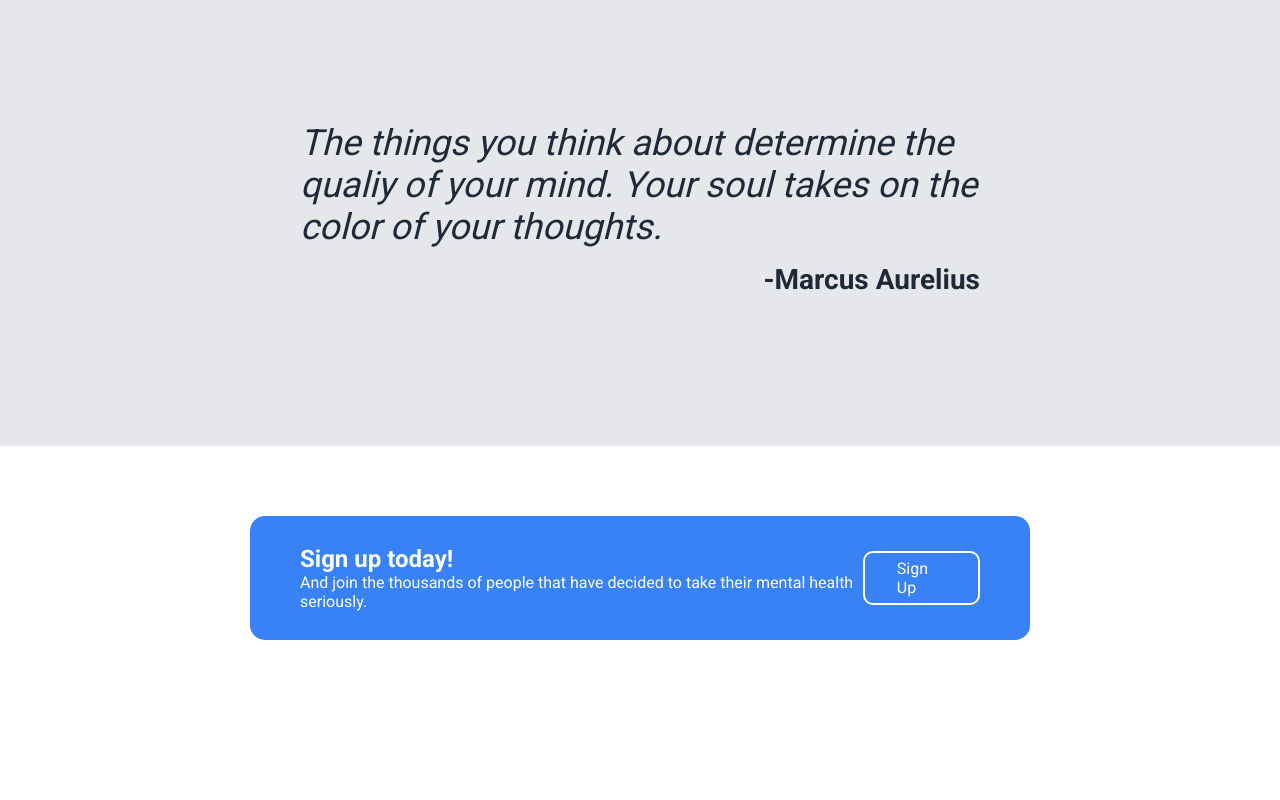
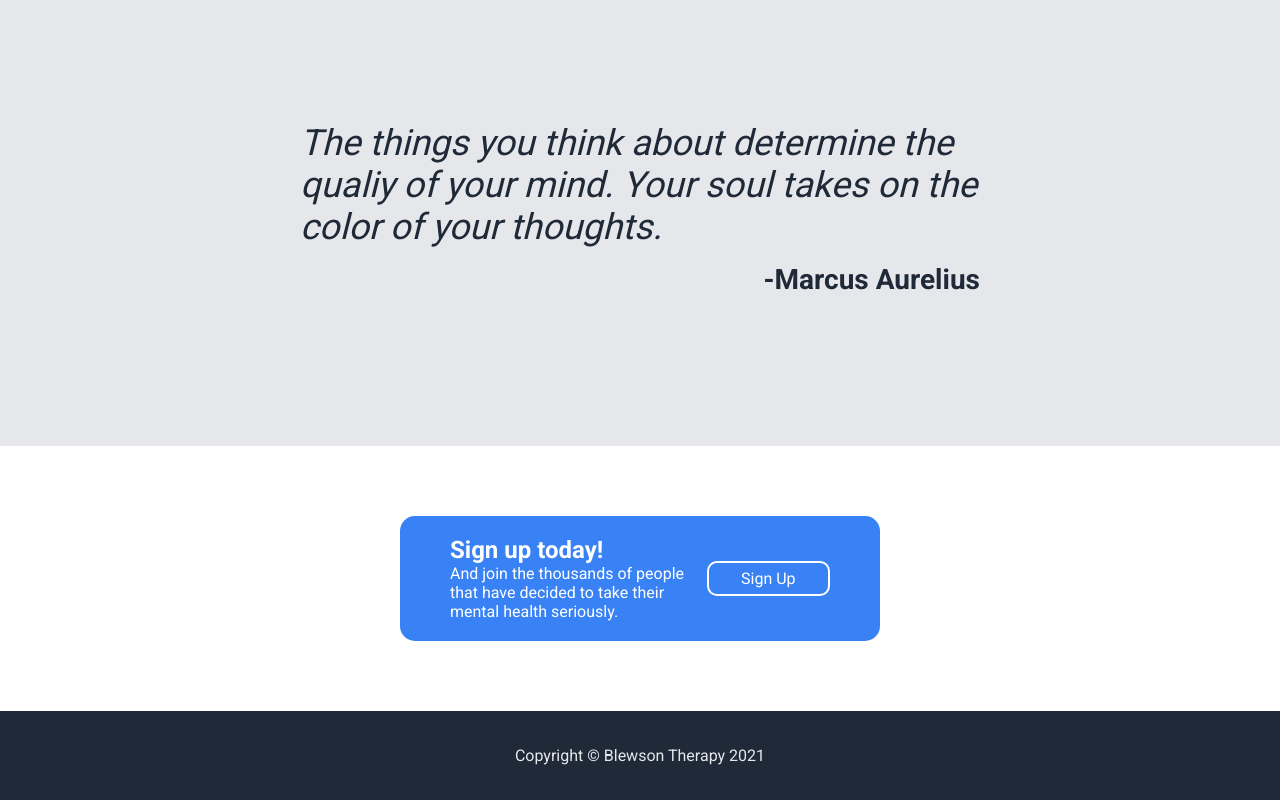
Before and after one commit to brsmartin12/odin-therapy, a plain HTML site: page index.html in a window 1280 px wide. Shown: the part 1306-2106 px from the top of the page. Before the commit the page ends 2016 px from the top, so only its background shows below. Drawn offline with Linux system fonts and the light colour scheme.

Commit message:
Finished the footer. Added min width to the signup button in the call to action

```diff
--- a/index.html
+++ b/index.html
@@ -72,5 +72,8 @@
         </div>
         <a class="sign-up-button" href="">Sign Up</a>
     </div>
+
+    <div class="footer">Copyright © Blewson Therapy 2021</div>
+
 </body>
 </html>
--- a/style.css
+++ b/style.css
@@ -8,7 +8,7 @@ body {
 
 /* Colors and fonts */
 
-.header-hero-container{
+.header-hero-container, .footer{
     background-color: #1f2937;
 }
 
@@ -159,13 +159,14 @@ a {
 }
 
 .call-to-action {
-    margin: 70px 250px;
+    margin: 70px 400px;
     padding: 20px 50px;
     color: white;
     border-radius: 15px;
     display: flex;
     justify-content: space-between;
     align-items: center;
+    gap: 20px;
 }
 
 .action-big {
@@ -175,4 +176,11 @@ a {
 
 .call-to-action .sign-up-button {
     border: 2px solid white;
+    min-width: 55px;
 }
+
+.footer {
+    padding: 35px 0px;
+    text-align: center;
+    color: #e5e7eb;
+}
```
